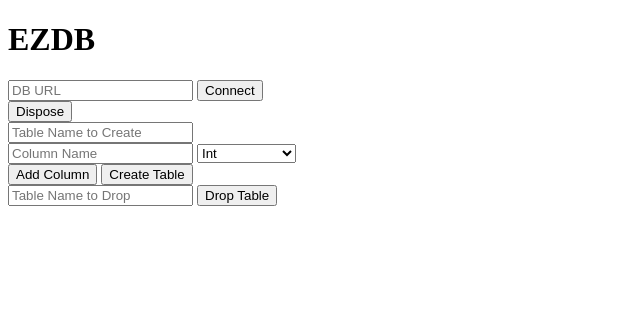
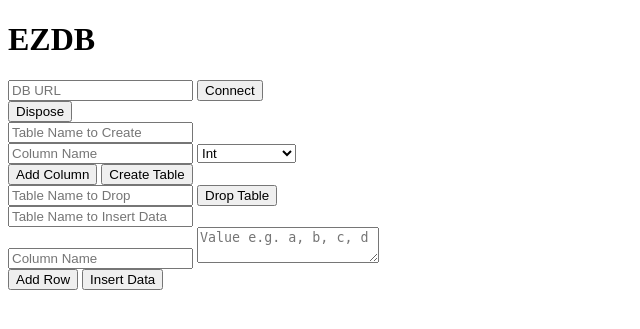
Before and after one commit to sionkimadd/sql_admin, a Flask app: page / in a window 1280 px wide. Shown: the top 329 px of the page, without its empty margins (0-640 px from the left). Run offline with Flask 3, Linux system fonts and the light colour scheme.

Commit message:
Update insert_data.py

```diff
--- a/app.py
+++ b/app.py
@@ -60,5 +60,41 @@ def drop_table():
     message = drop_table_query.execute()
     return message
 
+@app.route("/insert_data", methods=["POST"])
+def insert_data():
+    table_name = request.form.get("tableNameInput")
+    column_names = request.form.getlist("columnNameInput")
+    column_values = request.form.getlist("columnValueInput")
+
+    if not table_name or not table_name.strip():
+        return "Failed: Undefined Table Name"
+
+    if not column_names or any(not name.strip() for name in column_names):
+        return "Failed: Undefined Column Names"
+
+    column_values = [value.split(",") for value in column_values]
+    max_length_values = max(len(values) for values in column_values)
+
+    for values in column_values:
+        while len(values) < max_length_values:
+            values.append(None)
+
+    data = []
+    for values in zip(*column_values):
+        row = {}
+        for i in range(len(column_names)):
+            column_name = column_names[i]
+            value = values[i]
+            if value is not None:
+                value = value.strip()
+            else:
+                value = None
+            row[column_name] = value
+        data.append(row)
+
+    insert_data_query = InsertDataQuery(db_engine, table_name, column_names, data)
+    message = insert_data_query.execute()
+    return message
+
 if __name__ == "__main__":
     app.run(debug=True)
--- a/backend/__init__.py
+++ b/backend/__init__.py
@@ -2,10 +2,12 @@ from .connect_sql import ConnectSQL
 from .dispose_sql import DisposeSQL
 from .quries.create_table import CreateTableQuery
 from .quries.drop_table import DropTableQuery
+from .quries.insert_data import InsertDataQuery
 
 __all__ = [
     "ConnectSQL",
     "DisposeSQL",
     "CreateTableQuery",
-    "DropTableQuery"
+    "DropTableQuery",
+    "InsertDataQuery"
 ]
--- a/templates/index.html
+++ b/templates/index.html
@@ -43,6 +43,18 @@
         <button type="submit">Drop Table</button>
     </form>
 
+    <form method="POST" action="{{ url_for('insert_data') }}">
+        <input type="text" id="tableNameInput" name="tableNameInput" placeholder="Table Name to Insert Data">
+        <div id="rows">
+            <div class="row">
+                <input type="text" name="columnNameInput" placeholder="Column Name">
+                <textarea name="columnValueInput" placeholder="Value e.g. a, b, c, d"></textarea>
+            </div>
+        </div>
+        <button type="button" onclick="addRow()">Add Row</button>
+        <button type="submit">Insert Data</button>
+    </form>
+
     <div id="message"></div>
 
     <script>
@@ -65,6 +77,16 @@
             document.getElementById("columns").appendChild(columnDiv);
         }
 
+        function addRow() {
+            const rowDiv = document.createElement("div");
+            rowDiv.classList.add("row");
+            rowDiv.innerHTML = `
+                <input type="text" name="columnNameInput" placeholder="Column Name">
+                <textarea name="columnValueInput" placeholder="Value e.g. a, b, c, d"></textarea>
+            `;
+            document.getElementById("rows").appendChild(rowDiv);
+        }
+
         document.querySelectorAll("form").forEach((form) => {
             form.addEventListener("submit", async function (event) {
                 event.preventDefault();
```
Also changed, not shown: backend/quries/insert_data.py (added, +23 -0 lines), README.md.
